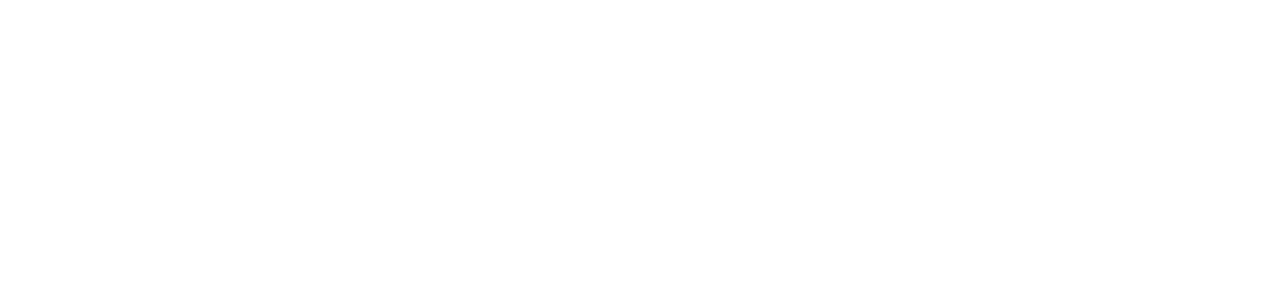
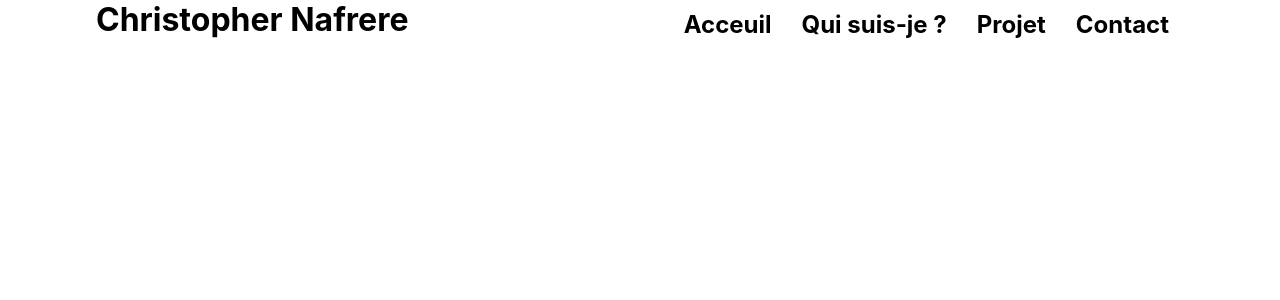
Before and after one commit to chrisnaf92i/portfolio, a React (Create React App) app in the folder portfolio/: page / in a window 1280 px wide. Shown: the top 300 px of the page. Built offline with nearby package versions, Linux system fonts and the light colour scheme.

Commit message:
création du header

```diff
--- a/portfolio/package.json
+++ b/portfolio/package.json
@@ -5,14 +5,16 @@
   "dependencies": {
     "react": "^18.0.0",
     "react-dom": "^18.0.0",
+    "react-router": "^6.3.0",
+    "react-router-dom": "^6.3.0",
     "react-scripts": "5.0.0",
     "web-vitals": "^2.1.4"
   },
   "scripts": {
-    "sass":"sass --watch ./src/sass/main.scss:./src/App.css",
+    "sass": "sass --watch ./src/sass/main.scss:./src/App.css",
     "start": "react-scripts start",
     "build": "react-scripts build",
-    "postheroku":"npm install && npm run build",
+    "postheroku": "npm install && npm run build",
     "test": "react-scripts test",
     "eject": "react-scripts eject"
   },
--- a/portfolio/src/App.css
+++ b/portfolio/src/App.css
@@ -1,3 +1,31 @@
+.App {
+  width: 85%;
+  margin: auto;
+}
 
+.header {
+  display: flex;
+  justify-content: space-between;
+  align-items: flex-end;
+}
+.header h1 {
+  margin: 0;
+}
+.header h2 {
+  margin: 0;
+}
+.header__nav {
+  display: flex;
+}
+.header__nav a {
+  color: black;
+  text-decoration: none;
+}
+.header__nav a:hover {
+  color: cyan;
+}
+.header__nav h2 {
+  margin: 0 15px;
+}
 
 /*# sourceMappingURL=App.css.map */
--- a/portfolio/src/App.js
+++ b/portfolio/src/App.js
@@ -1,10 +1,20 @@
 import logo from './logo.svg';
 import './App.css';
+import { Link } from 'react-router-dom';
 
 function App() {
   return (
     <div className="App">
+      <header class="header">
+        <h1> Christopher Nafrere </h1>
 
+        <nav class="header__nav">
+          <Link to="/"> <h2> Acceuil </h2> </Link>
+          <Link to="/qui-suis-je"> <h2> Qui suis-je ? </h2> </Link>
+          <Link to="/projet"> <h2> Projet </h2> </Link>
+          <Link to="/contact"> <h2 class="header__nav__btn-contact btn"> Contact </h2> </Link>
+        </nav>
+      </header>
     </div>
   );
 }
--- a/portfolio/src/index.js
+++ b/portfolio/src/index.js
@@ -3,11 +3,12 @@
 import './index.css';
 import App from './App';
 import reportWebVitals from './reportWebVitals';
+import {BrowserRouter} from "react-router-dom";
 
 ReactDOM.render(
-  <React.StrictMode>
+  <BrowserRouter>
     <App />
-  </React.StrictMode>,
+  </BrowserRouter>,
   document.getElementById('root')
 );
 
--- /dev/null
+++ b/portfolio/src/sass/base/_base.scss
@@ -0,0 +1,4 @@
+.App {
+    width:85%;
+    margin:auto;
+}
--- /dev/null
+++ b/portfolio/src/sass/layout/_header.scss
@@ -0,0 +1,32 @@
+.header {
+    display:flex;
+
+    justify-content: space-between;
+    align-items: flex-end;
+
+
+    h1 {
+        margin:0;
+    }
+
+    h2 {
+        margin:0;
+    }
+
+    &__nav {
+        display:flex;
+
+        a {
+            color:black;
+            text-decoration: none;
+            &:hover {
+                color:cyan;
+
+            }
+        }
+
+        h2 {
+            margin: 0 15px;
+        }
+    }
+}
--- a/portfolio/src/sass/main.scss
+++ b/portfolio/src/sass/main.scss
@@ -0,0 +1,6 @@
+@import "./base/base";
+
+@import "./utils/mixin";
+@import "./utils/variables";
+
+@import "./layout/header";
```
Also changed, not shown: portfolio/src/sass/utils/_mixin.scss (added), portfolio/src/sass/utils/_variables.scss (added), 2 other files (tests, documents, lock files or other folders).
